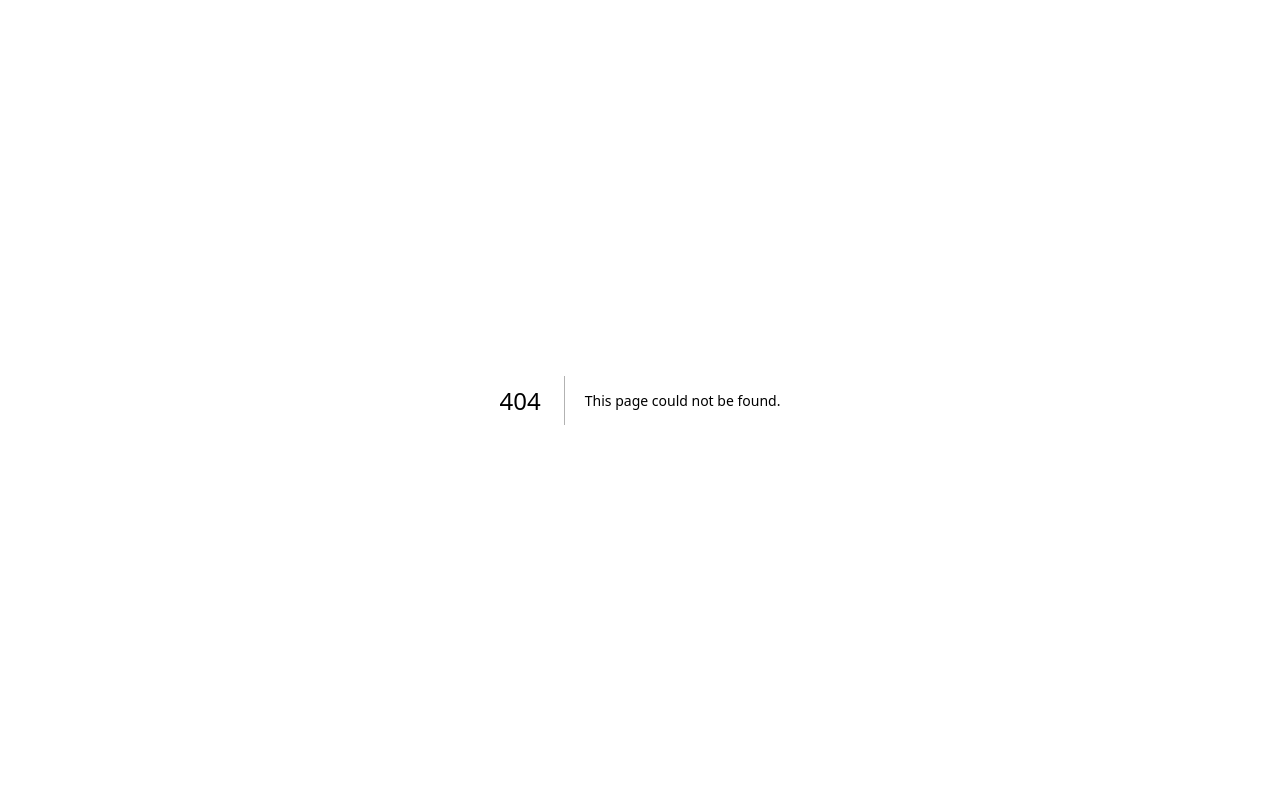
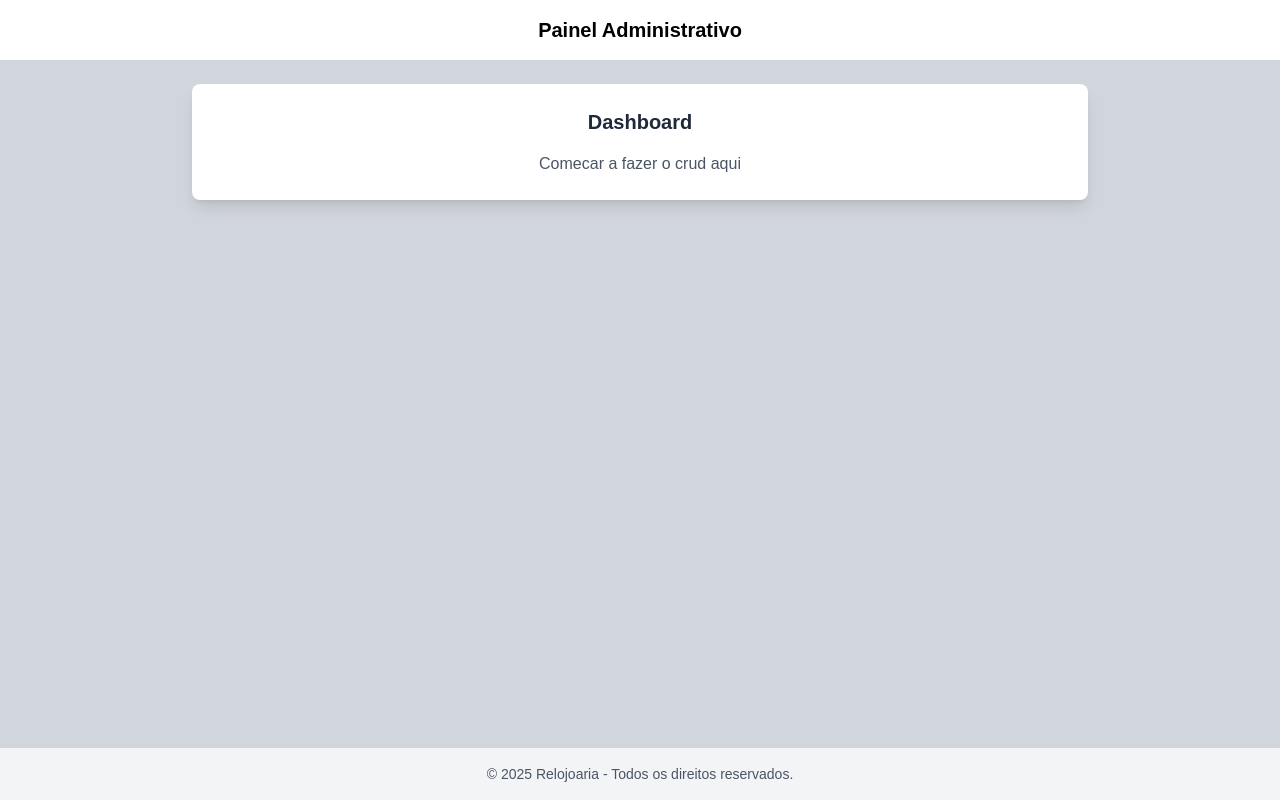
Before and after one commit to Ceratt1/gestao_agil, a Next.js app in the folder frontend/: page /dashboard/admin in a window 1280 px wide. Before the commit this address had no page. Built offline with nearby package versions, Linux system fonts and the light colour scheme.

Commit message:
Iniciando o painel de admin

```diff
--- /dev/null
+++ b/frontend/components/admin/AdminContent.tsx
@@ -0,0 +1,12 @@
+export default function AdminContent() {
+    return (
+        <main className="flex-1 p-6 bg-gray-300">
+            <div className="container mx-auto">
+            <div className="max-w-4xl mx-auto bg-white shadow-lg rounded-lg p-6 text-center">
+                <h2 className="text-xl font-semibold text-gray-800 mb-4">Dashboard</h2>
+                <p className="text-gray-600">Comecar a fazer o crud aqui</p>
+            </div>
+            </div>
+        </main>
+    )
+}
--- /dev/null
+++ b/frontend/components/admin/AdminFooter.tsx
@@ -0,0 +1,7 @@
+export default function AdminFooter(){
+    return (
+        <footer className="bg-gray-100 text-center text-gray-600 py-4 text-sm">
+            &copy; {new Date().getFullYear()} Relojoaria - Todos os direitos reservados.
+        </footer>
+    )
+}
--- /dev/null
+++ b/frontend/components/admin/AdminHeader.tsx
@@ -0,0 +1,8 @@
+
+export default function AdminHeader(){
+    return (
+        <header className="bg-white text-black px-6 py-4 flex items-center justify-center">
+            <h1 className="text-xl font-bold">Painel Administrativo</h1>
+        </header>
+    )
+}
--- /dev/null
+++ b/frontend/pages/dashboard/admin/index.tsx
@@ -0,0 +1,15 @@
+import AdminHeader from "@/components/admin/AdminHeader"
+import AdminFooter from "@/components/admin/AdminFooter"
+import AdminContent from "@/components/admin/AdminContent"
+
+export default function Admin() {
+    return (
+         <div className="min-h-screen flex flex-col">
+              <AdminHeader />
+
+              <AdminContent />
+
+              <AdminFooter />
+        </div>
+    )
+}
```
Also changed, not shown: 1 other file (tests, documents, lock files or other folders).
